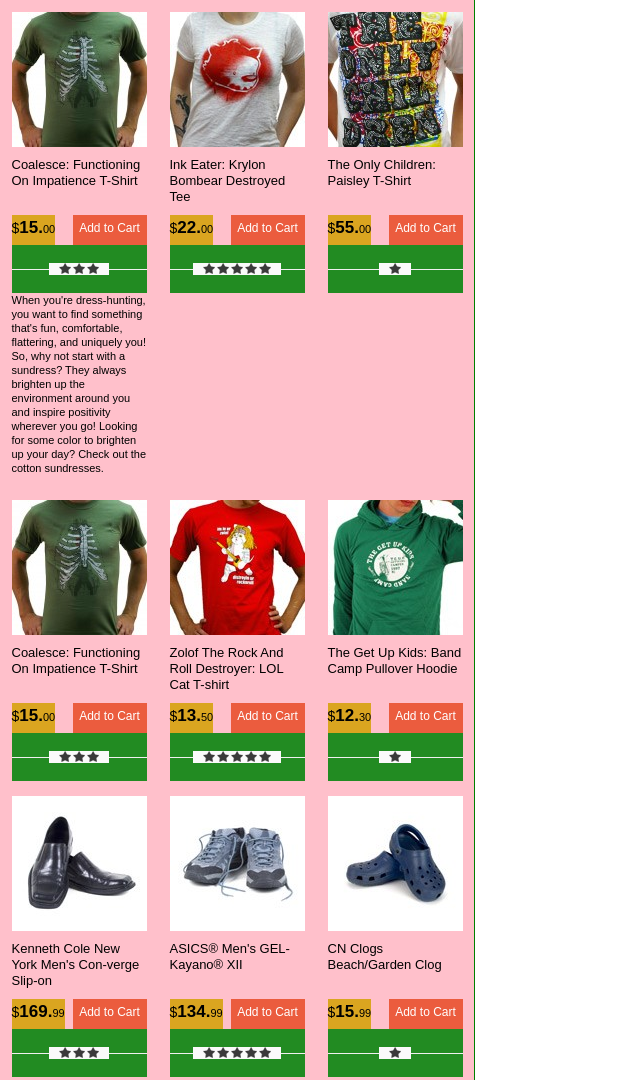
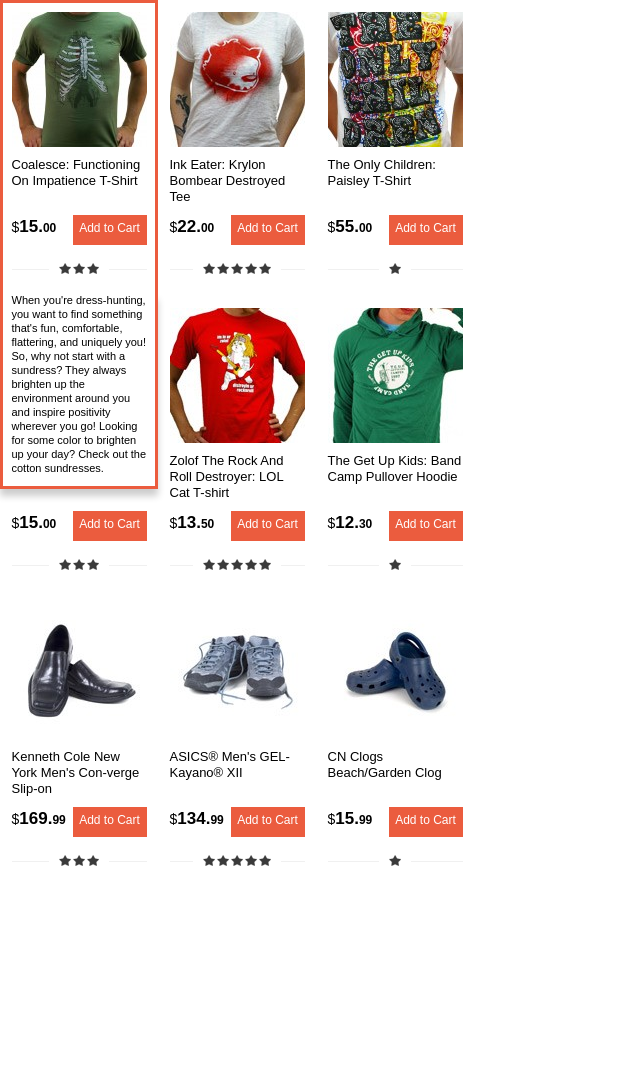
Before and after one commit to anxoret/dynamic-display-of-goods, a website: page listing.html in a window 1280 px wide. Shown: the whole page, without its empty margins (0-640 px from the left). After the commit the page ends 888 px from the top, so only its background shows below. Drawn offline with Linux system fonts and the light colour scheme.

Commit message:
New class for events and incorrect shadows of products

```diff
--- a/scss/style.scss
+++ b/scss/style.scss
@@ -12,13 +12,18 @@
 	width: 475px;
 	flex-direction: row;
 	flex-wrap: wrap;
-	background-color: green;
+	// background-color: green;
 }
 
 .product_theme_original {
-	width: 152px;
-	border: 3px solid pink;
-	background-color: pink; // white!
+	width: $productWidth;
+	border: 3px solid white;
+	background-color: white;
+}
+
+.product_mouseenter {
+	border-color: $borderColor $borderColor white $borderColor;
+	// box-shadow: 0 0 10px rgba(0,0,0,0.5);
 }
 
 .product__img-container_theme_original {
@@ -41,11 +46,11 @@
 
 .product__purchase-information_theme_original {
 	display: flex;
-	flex-direction: row;
-	justify-content: space-between;
 	margin: 5px auto 0;
 	height: 30px;
 	width: $imgWidth;
+	flex-direction: row;
+	justify-content: space-between;
 }
 
 .product__price_theme_original,
@@ -54,10 +59,10 @@
 }
 
 .product__price_theme_original {
-	padding-top: 3px;
+	padding-top: 2px;
 	font-size: 14px;
 	// font-weight: bold;
-	background-color: goldenrod;
+	// background-color: goldenrod;
 
 	.product__dollars-span_theme_original {
 		font-size: 17px;
@@ -65,8 +70,8 @@
 	}
 
 	.product__cents-span_theme_original {
-		font-size: 11px;
-		// font-weight: bold;
+		font-size: 12px;
+		font-weight: bold;
 	}
 }
 
@@ -88,14 +93,18 @@
 	color: #ffffff;
 }
 
+.product__wrapper_theme_original {
+	position: relative;
+}
+
 .product__rating_theme_original {
 	position: relative;
 	display: flex;
 	flex-direction: column;
 	justify-content: center;
 	align-items: center;
-	height: 48px;
-	background-color: forestgreen;
+	height: $productRatingHeight;
+	// background-color: forestgreen;
 	width: $imgWidth;
 	margin: 0 auto;
 }
@@ -112,17 +121,9 @@
 	flex-direction: row;
 	justify-content: center;
 	position: absolute;
-	background-color: #fafafa;
+	background-color: white;
 	height: 12px;
 	padding: 0 10px;
-}
-
-.product__black-stars-container_theme_original {
-
-}
-
-.product__orange-stars-container_theme_original {
-
 }
 
 .product__orange-stars-container_close {
@@ -140,8 +141,18 @@
 }
 
 .product__additional-info_theme_original {
-	margin: 0 auto 10px;
-	width: $imgWidth;
+	position: absolute;
+	top: $productRatingHeight;
+	left: -3px;
+	right: 0;
+	margin: auto;
+	padding-bottom: 11px;
+	width: $productWidth;
+	background-color: white;
+	border: 3px solid $borderColor;
+	border-top: none;
+	box-shadow: 0 7px 7px rgba(0,0,0,0.20);
+	z-index: 2;
 }
 
 .product__additional-info_close {
@@ -149,6 +160,8 @@
 }
 
 .product__text-description_theme_original {
+	margin: 0 auto;
+	width: $imgWidth;
 	font-size: 11px;
 	line-height: 14px;
 }
--- a/scss/variables.scss
+++ b/scss/variables.scss
@@ -1,3 +1,6 @@
 $buttonBackgroundColor: #eb5c3e;
 $greyColor: #f0f0f0;
+$borderColor: #eb5c3e;
+$productWidth: 152px;
 $imgWidth: 135px;
+$productRatingHeight:  48px;
--- a/src/js/view.js
+++ b/src/js/view.js
@@ -107,15 +107,19 @@
     productButton.innerHTML = `<span class="product__button-span product__button-span_original">Add to Cart</span>`;
     productPurchaseInformation.append(productButton);
 
+    let productWrapper = document.createElement("div");
+    productWrapper.className = "product__wrapper product__wrapper_theme_original";
+    vProduct.append(productWrapper);
+
     let productRating = document.createElement("div");
     productRating.className = "product__rating product__rating_theme_original";
     productRating.innerHTML = vGetProductRatingContent(product);
-    vProduct.append(productRating);
+    productWrapper.append(productRating);
 
     let productAdditionalInfo = document.createElement("div");
     productAdditionalInfo.className = "product__additional-info product__additional-info_theme_original product__additional-info_close";
     productAdditionalInfo.innerHTML = `<p class="product__text-description product__text-description_theme_original">${product.textDescription}</p>`;
-    vProduct.append(productAdditionalInfo);
+    productWrapper.append(productAdditionalInfo);
 };
 
 export const vCreateProducts = (arrayOfProducts) => {
@@ -125,11 +129,13 @@
 };
 
 export const vShowProductAdditionalInfo = (vProduct) => {
+    vProduct.classList.add("product_mouseenter");
     let productAdditionalInfo = vProduct.querySelector(".product__additional-info");
     productAdditionalInfo.classList.remove("product__additional-info_close");
 };
 
 export const vHideProductAdditionalInfo = (vProduct) => {
+    vProduct.classList.remove("product_mouseenter");
     let productAdditionalInfo = vProduct.querySelector(".product__additional-info");
     productAdditionalInfo.classList.add("product__additional-info_close");
 };
--- /dev/null
+++ b/test for front-end developer-assets/errors.txt
@@ -0,0 +1 @@
+[2020-1-16 17:59:12] layer "coalesce-functioning-on-impatience-t-shirt.png": Duplicate path: coalesce-functioning-on-impatience-t-shirt.png
```
Also changed, not shown: css/style.css, dist/products.js, 1 other file.
